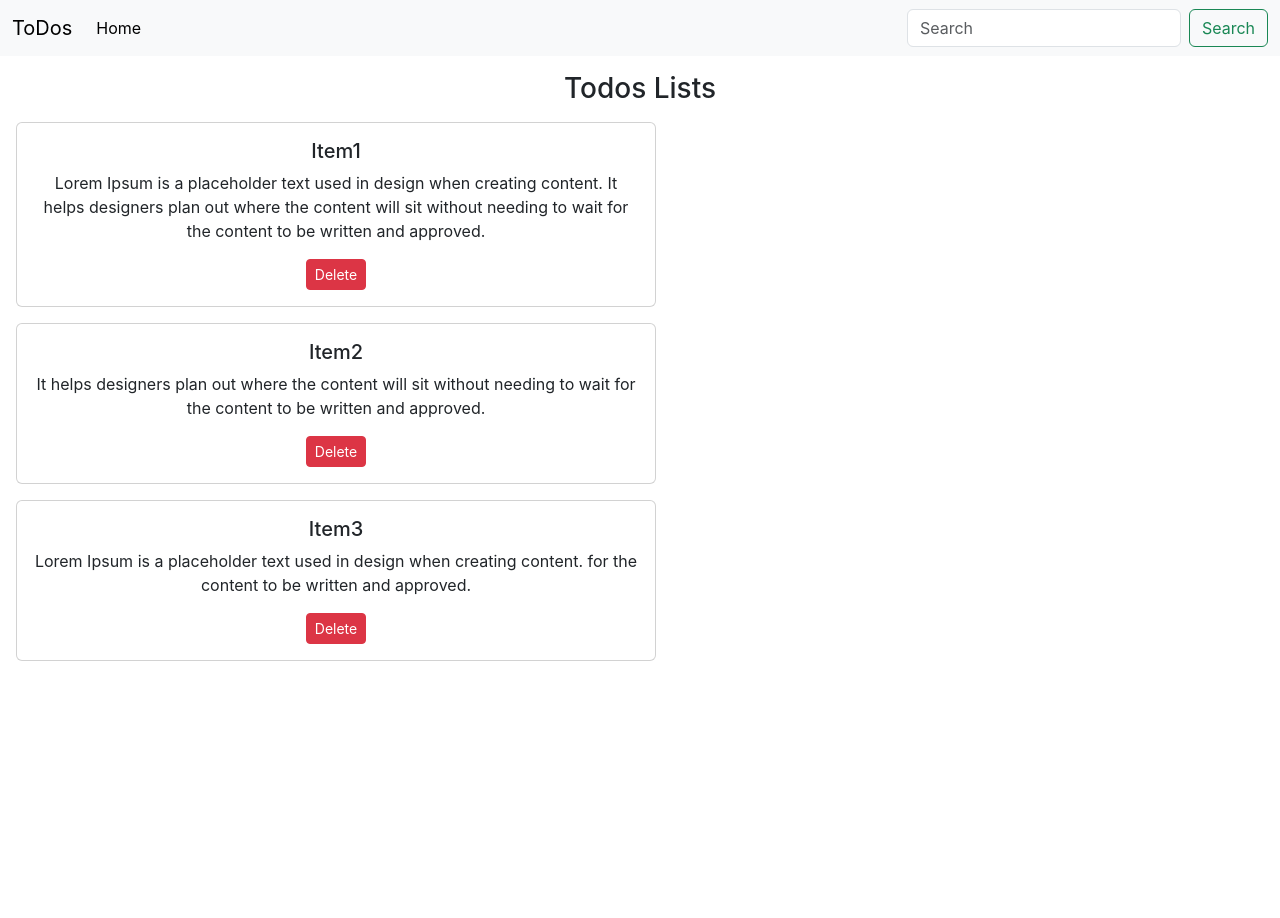
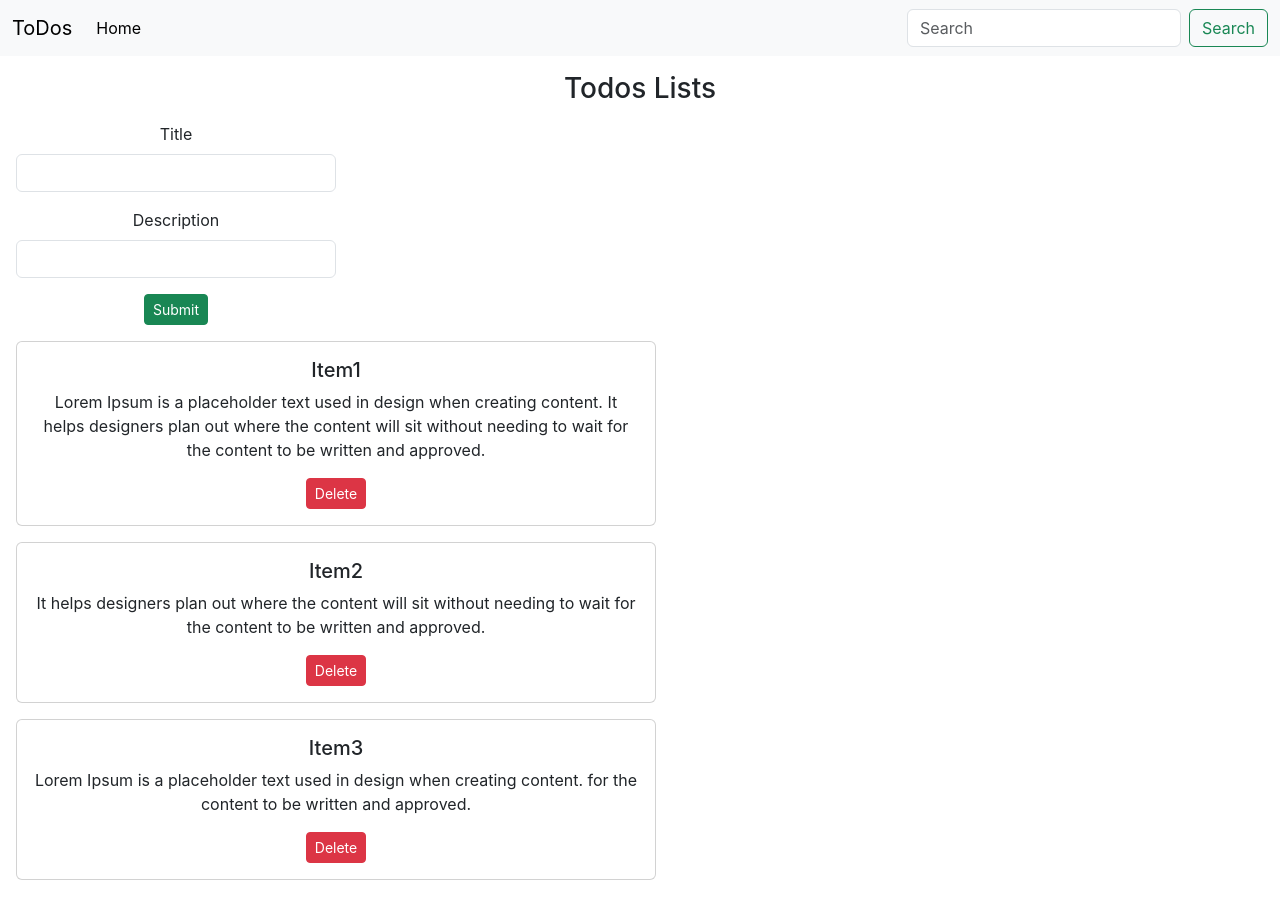
Before and after one commit to DoDoxD1/todos, a React (Create React App) app: page / in a window 1280 px wide. Shown: the top 918 px of the page. Built offline with nearby package versions, Linux system fonts and the light colour scheme.

Commit message:
form frontend

```diff
--- /dev/null
+++ b/src/MyComponents/AddTodo.js
@@ -0,0 +1,32 @@
+import React from 'react';
+
+export default function AddTodo() {
+  let formStyle = {
+    maxWidth: '20rem',
+  };
+  return (
+    <>
+      <form style={formStyle} className="m-3">
+        <div className="mb-3">
+          <label for="exampleInputEmail1" className="form-label">
+            Title
+          </label>
+          <input type="text" className="form-control" id="exampleInputEmail1" />
+        </div>
+        <div className="mb-3">
+          <label for="exampleInputPassword1" className="form-label">
+            Description
+          </label>
+          <input
+            type="text"
+            className="form-control"
+            id="exampleInputPassword1"
+          />
+        </div>
+        <button type="submit" className="btn btn-success btn-sm">
+          Submit
+        </button>
+      </form>
+    </>
+  );
+}
--- a/src/MyComponents/Todo.js
+++ b/src/MyComponents/Todo.js
@@ -1,11 +1,13 @@
 import React from 'react';
 import TodoItem from './TodoItem';
+import AddTodo from './AddTodo';
 
 export default function Todo({ todos, deleteTodo }) {
   return (
     <>
       <div className="text-center mt-3">
         <h3>Todos Lists</h3>
+        <AddTodo />
         {todos.length === 0
           ? 'No Todos to Display'
           : todos.map((todoitem) => {
```
